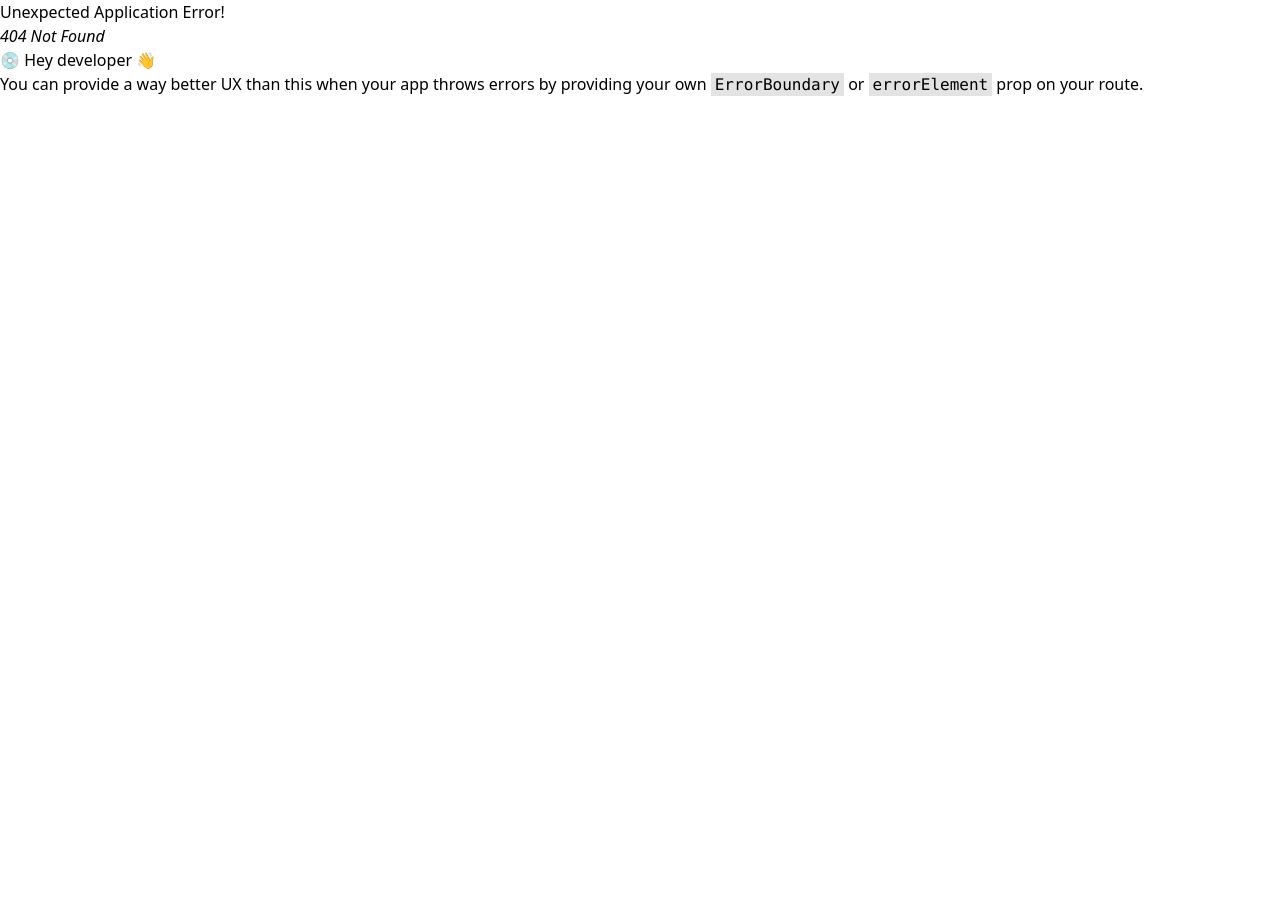
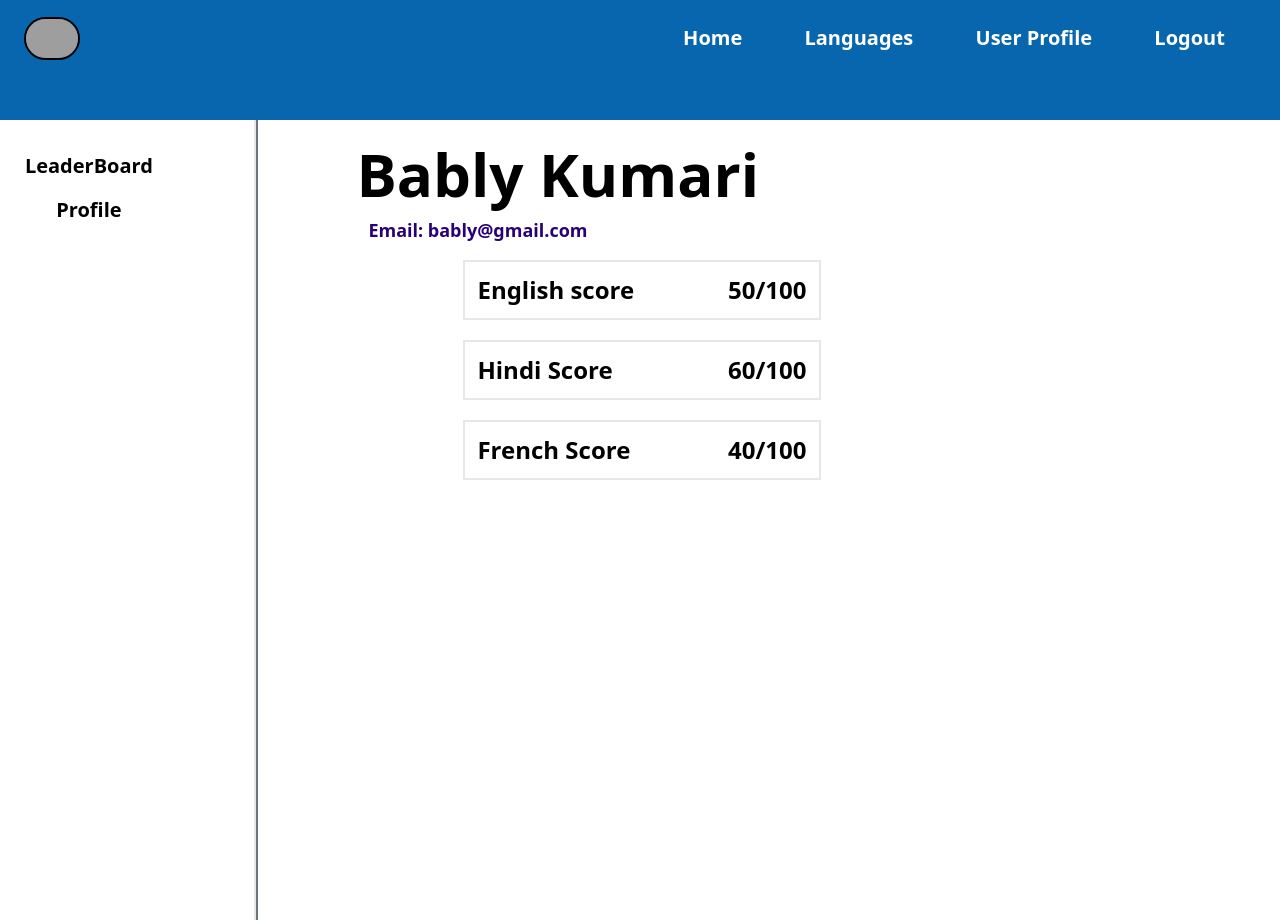
Before and after one commit to bablysingh2409/language-learning-game-frontend, a React (Create React App) app: page /profile in a window 1280 px wide. Before the commit this address had no page. Before the commit the page ends 800 px from the top, so only its background shows below. Built offline with nearby package versions, Linux system fonts and the light colour scheme; grey boxes are pictures that could not be loaded.

Commit message:
Created UserProfile component with basic user information and scores display

```diff
--- a/src/App.js
+++ b/src/App.js
@@ -1,5 +1,6 @@
 import Language from "./components/Language";
 import Nav from "./components/Nav";
+import UserProfile from "./components/UserProfile";
 import Home from "./pages/Home";
 import LoginPage from "./pages/LoginPage";
 import SignUp from "./pages/SignUp";
@@ -27,6 +28,10 @@ function App() {
         {
           path:'/language',
           element:<Language/>
+        },
+        {
+          path:'/profile',
+          element:<UserProfile/>
         }
 
       ]
--- a/src/components/Nav.js
+++ b/src/components/Nav.js
@@ -21,7 +21,7 @@ function Nav() {
                                     <ul className='flex justify-around'>
                                         <li className='text-xl text-white font-semibold hover:text-[#053B50] '><Link to='/'>Home</Link></li>
                                         <li className='text-xl text-white font-semibold hover:text-[#053B50] '><Link to='/language'>Languages</Link></li>
-                                        <li className='text-xl text-white font-semibold hover:text-[#053B50] '><Link to=''>User Profile</Link></li>
+                                        <li className='text-xl text-white font-semibold hover:text-[#053B50] '><Link to='/profile'>User Profile</Link></li>
                                         <li className='text-xl text-white font-semibold hover:text-[#053B50] '><Link to=''>Logout</Link></li>
                                     </ul>
                                 </div> :
--- /dev/null
+++ b/src/components/UserProfile.js
@@ -0,0 +1,31 @@
+import React from 'react'
+import { Link } from 'react-router-dom'
+
+function UserProfile() {
+  return (
+    <div className=''>
+        <div className='flex '>
+            <div className='w-[20%] border-r-2'>
+                <div className='w-[70%] p-6 flex flex-col items-center justify-center'>
+                    <h2 className='text-xl cursor-pointer hover:text-[#280274] p-2 hover:border-2 hover:border-[#3652AD] hover:rounded font-bold'>LeaderBoard</h2>
+                    <h2 className='text-xl cursor-pointer hover:text-[#280274] p-2 hover:border-2 hover:border-[#3652AD] hover:rounded font-bold'>Profile</h2>
+                </div>
+            </div>
+            <div className='w-[2px] h-[100vh] bg-gray-500'></div>
+            <div className='w-[60%] p-3'>
+                <div className='flex flex-col justify-center m-auto w-[80%]'>
+                    <h2 className='text-6xl m-3 font-bold'>Bably Kumari</h2>
+                    <p className='text-lg font-bold text-[#280274] ml-6'>Email: bably@gmail.com</p>
+                    <ul className='flex flex-col mt-4 gap-5 items-center'>
+                        <li className='w-[60%] border-2 p-3 text-2xl font-semibold'>English score <span className='float-end text-2xl font-bold'>50/100 </span></li>
+                        <li className='w-[60%] border-2 p-3 text-2xl font-semibold'>Hindi Score <span className='float-end text-2xl font-bold'>60/100</span></li>
+                        <li className='w-[60%] border-2 p-3 text-2xl font-semibold'>French Score <span className='float-end text-2xl font-bold'>40/100</span></li>
+                    </ul>
+                </div>
+            </div>
+        </div>
+    </div>
+  )
+}
+
+export default UserProfile
```
